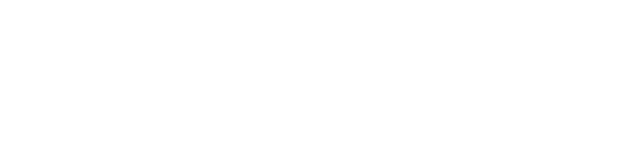
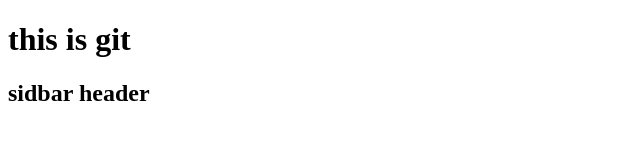
Before and after one commit to Mihail-Gerasimov/git-test, a plain HTML site: page index.html in a window 1280 px wide. Shown: the whole page, without its empty margins (0-640 px from the left). Drawn offline with Linux system fonts and the light colour scheme.

Commit message:
Working on sidebar -01

```diff
--- a/index.html
+++ b/index.html
@@ -8,9 +8,13 @@
 </head>
 
 <body>
+    <h1>this is git</h1>
 
-
-
+    <aside>
+        <h1>
+            sidbar header
+        </h1>
+    </aside>
 
 
 </body>
```
